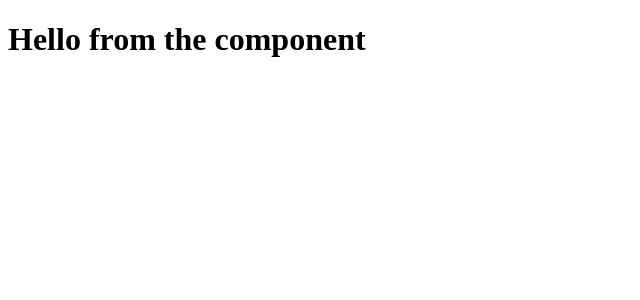
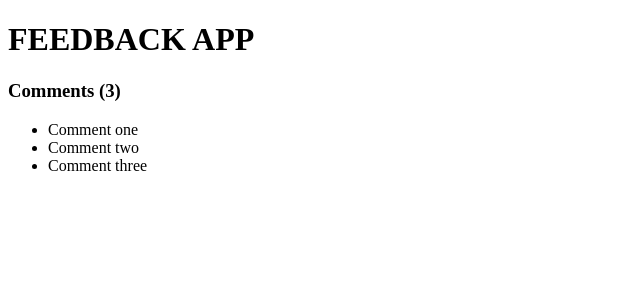
Before and after one commit to guima-seifer/feedback-app, a React (Create React App) app: page / in a window 1280 px wide. Shown: the top 300 px of the page, without its empty margins (0-640 px from the left). Built offline with nearby package versions, Linux system fonts and the light colour scheme.

Commit message:
conditionals steps

```diff
--- a/src/App.js
+++ b/src/App.js
@@ -1,6 +1,30 @@
 function App() {
+    const title = 'Feedback app'
+    const body = ''
+    const comments = [
+        {id: 1, text: 'Comment one'},
+        {id: 2, text: 'Comment two'},
+        {id: 3, text: 'Comment three'},
+        ]
+
+    //wrap with a div, because only one element can be returned
     return (
-    <h1>Hello from the component</h1>
+        <div className='container'>
+        <h1>{title.toUpperCase()}</h1>
+        <p>{body}</p>
+
+        <div className='comments'>
+        <h3>Comments ({comments.length})</h3>
+        <ul>
+            {comments.map((comment, index) => (
+                <li key={index}>{comment.text}</li>
+            ))}
+        </ul>
+        <p></p>
+
+        </div>
+
+        </div>
     )
 }
 export default App
```
